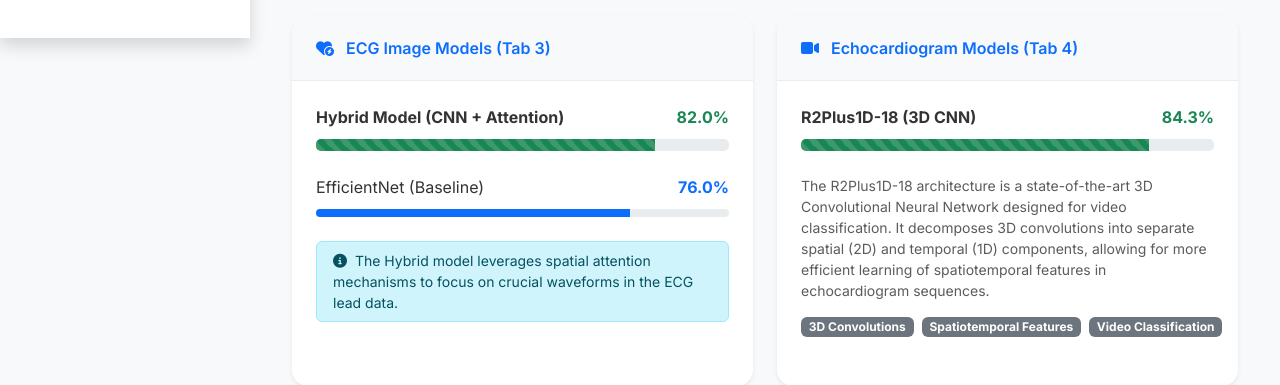
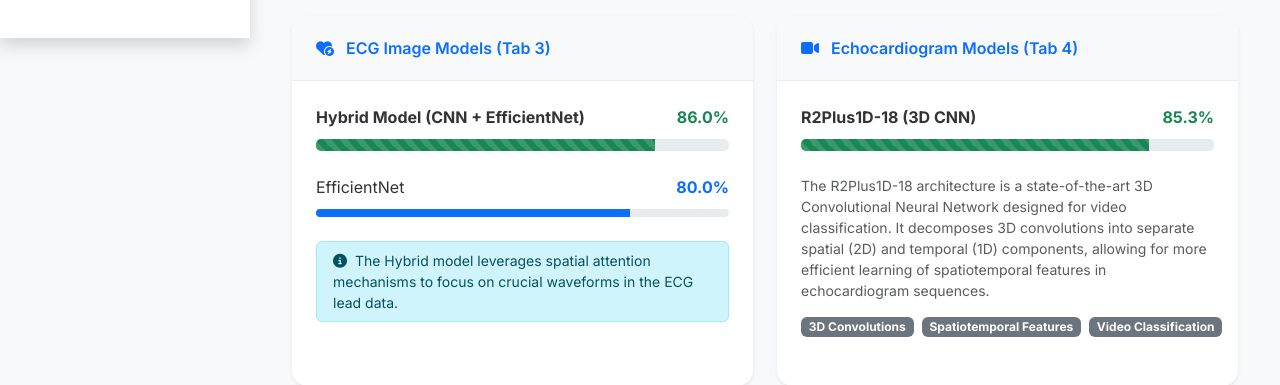
Before and after one commit to KarunaSingh259/heart-Disease-Predictor, a Flask app: page /model_info in a window 1280 px wide. Shown: the part 762-1147 px from the top of the page. Run offline with Flask 3, Linux system fonts and the light colour scheme.

Commit message:
Update model names and accuracy percentages in HTML

```diff
--- a/templates/model_info.html
+++ b/templates/model_info.html
@@ -100,8 +100,8 @@
             <div class="card-body-custom">
                 <div class="mb-4">
                     <div class="d-flex justify-content-between mb-1">
-                        <span class="fw-bold">Hybrid Model (CNN + Attention)</span>
-                        <span class="text-success fw-bold">82.0%</span>
+                        <span class="fw-bold">Hybrid Model (CNN + EfficientNet)</span>
+                        <span class="text-success fw-bold">86.0%</span>
                     </div>
                     <div class="progress" style="height: 12px;">
                         <div class="progress-bar bg-success progress-bar-striped progress-bar-animated" style="width: 82.0%"></div>
@@ -110,8 +110,8 @@
 
                 <div class="mb-3">
                     <div class="d-flex justify-content-between mb-1">
-                        <span>EfficientNet (Baseline)</span>
-                        <span class="text-primary fw-bold">76.0%</span>
+                        <span>EfficientNet </span>
+                        <span class="text-primary fw-bold">80.0%</span>
                     </div>
                     <div class="progress" style="height: 8px;">
                         <div class="progress-bar bg-primary" style="width: 76.0%"></div>
@@ -135,7 +135,7 @@
                 <div class="mb-4">
                     <div class="d-flex justify-content-between mb-1">
                         <span class="fw-bold">R2Plus1D-18 (3D CNN)</span>
-                        <span class="text-success fw-bold">84.3%</span>
+                        <span class="text-success fw-bold">85.3%</span>
                     </div>
                     <div class="progress" style="height: 12px;">
                         <div class="progress-bar bg-success progress-bar-striped progress-bar-animated" style="width: 84.3%"></div>
```
